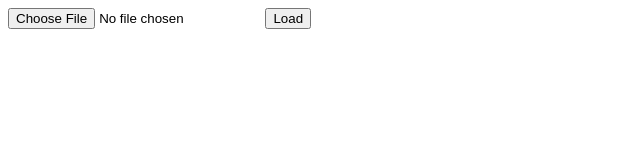
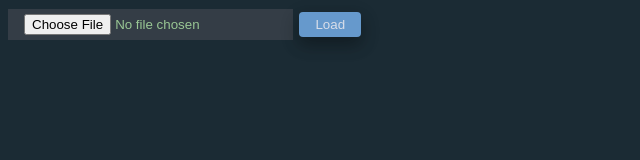
Before and after one commit to haveyouwantto/conv, a plain HTML site: page decode.htm in a window 1280 px wide. Shown: the whole page, without its empty margins (0-640 px from the left). Drawn offline with Linux system fonts and the light colour scheme.

Commit message:
Added style
Signed-off-by: haveyouwantto <haveyouwantto@gmail.com>

```diff
--- a/decode.htm
+++ b/decode.htm
@@ -2,6 +2,44 @@
 <html>
 
 <head>
+        <style>
+            body {
+    color: #D8DEE9;
+    background-color: #1B2B34;
+  }
+  a{
+      color:#6699CC
+  }
+  input {
+    background-color: #343D46;
+    padding: 5px 16px;
+    color: #99C794;
+  }
+  .btn {
+    background-color: #6699CC;
+    border: none;
+    color: #D8DEE9;
+    padding: 5px 16px;
+    text-decoration: none;
+    margin: 4px 2px;
+    cursor: pointer;
+    border-radius: 4px;
+    box-shadow: 0 8px 16px 0 rgba(0,0,0,0.2), 0 6px 20px 0 rgba(0,0,0,0.19);
+    -webkit-transition-duration: 0.4s; /* Safari */
+transition-duration: 0.4s;
+  }
+  .btn:hover {
+background-color: #5FB3B3; /* Green */
+color: #D8DEE9;
+}
+  .str{
+      color:#99C794;
+  }
+  hr{
+      border: 1px solid #5FB3B3;
+  }
+
+            </style>
     <meta http-equiv="Content-type" content="text/html;charset=UTF-8">
     <title>Image to File Converter</title>
     <style type='text/css'>
@@ -116,7 +154,7 @@
 <body>
     <form action='#' onsubmit="return false;">
         <input type='file' id='fileinput' accept="image/x-png">
-        <input type='button' id='btnLoad' value='Load' onclick='load();'>
+        <input type='button' class=btn id='btnLoad' value='Load' onclick='load();'>
     </form>
     <span id="d"></span>
     <br>
```
Also changed, not shown: encode.htm (+39 -1 lines), index.html (+40 -2 lines).
